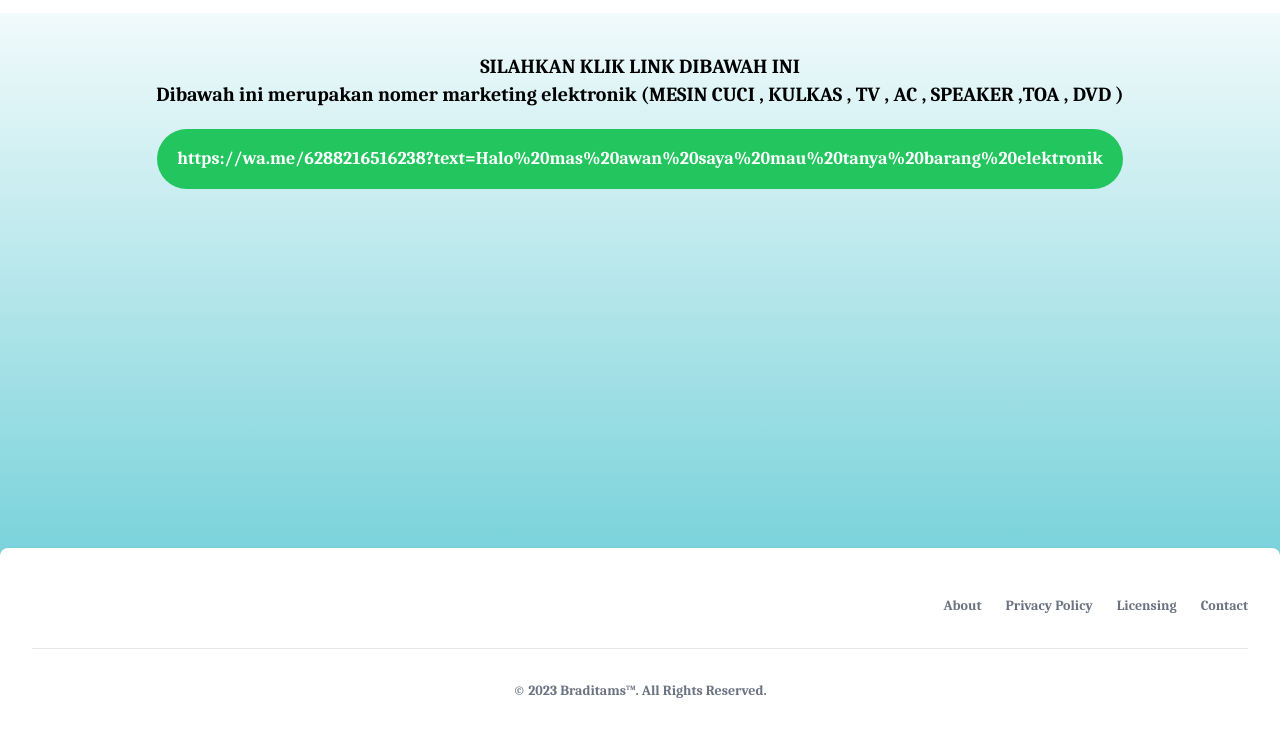
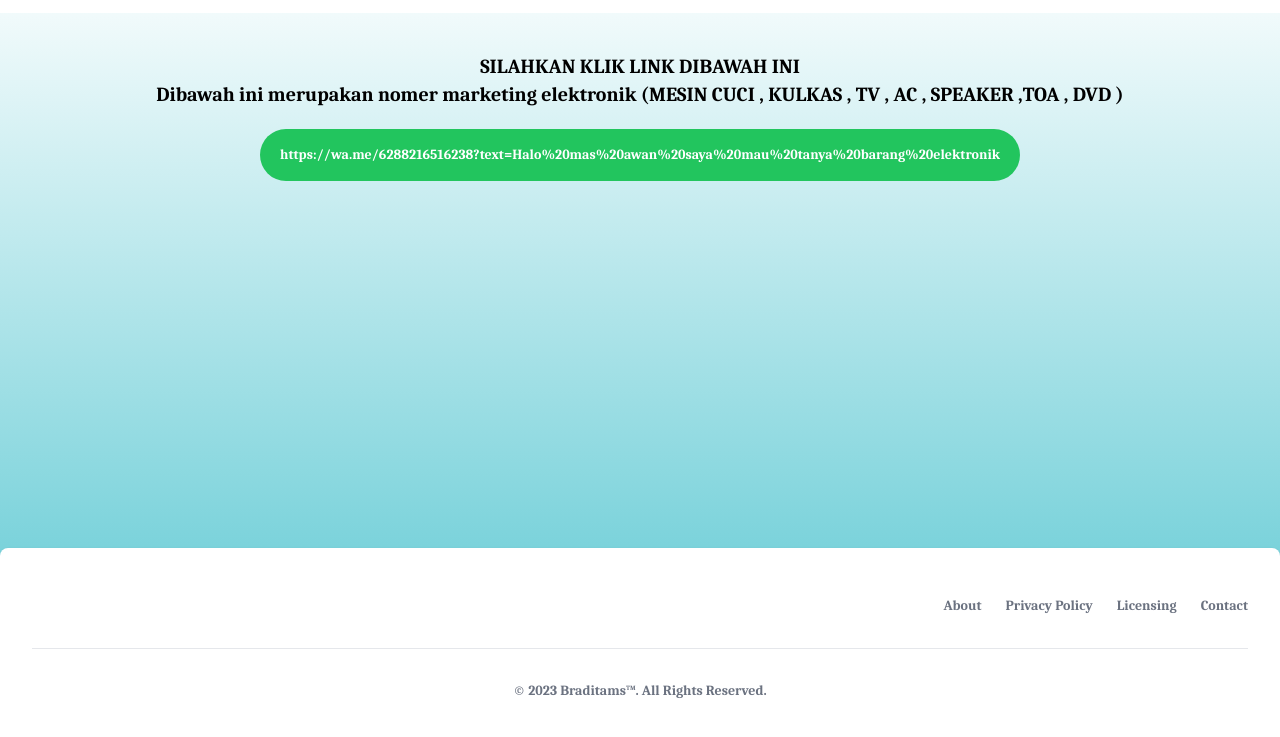
Before and after one commit to braditamaa/baru.github.io, a plain HTML site: page index.html in a window 1280 px wide. Shown: the part 51-788 px from the top of the page. Drawn offline with nearby package versions, Linux system fonts and the light colour scheme.

Commit message:
Update index.html

```diff
--- a/index.html
+++ b/index.html
@@ -51,7 +51,7 @@
 <div class="container mx-auto h-56 py-10 " >
     <h1 class="text-center text-xl">SILAHKAN KLIK LINK DIBAWAH INI</h1>
     <p class="text-center text-xl"> Dibawah ini merupakan nomer marketing elektronik (MESIN CUCI , KULKAS , TV , AC , SPEAKER ,TOA , DVD ) </p>
-    <button class=" mt-5 py-4 block bg-green-500 px-5 py-2 rounded-full mx-auto text-white hover:bg-green-700  text-lg" id="random-link"> KLIK DISINI </button>
+    <button class=" mt-5 py-4 block bg-green-500 px-5 py-2 rounded-full mx-auto text-white hover:bg-green-700  text-sm" id="random-link"> KLIK DISINI </button>
 </div>
 
 <!-- tutup isi -->
```
